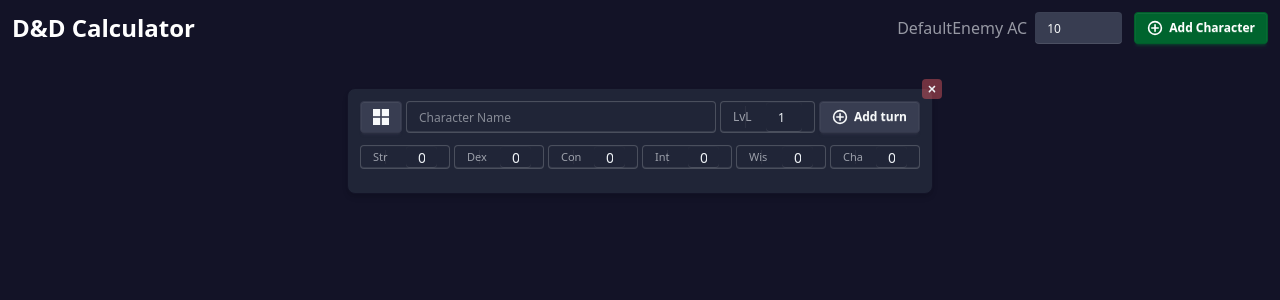
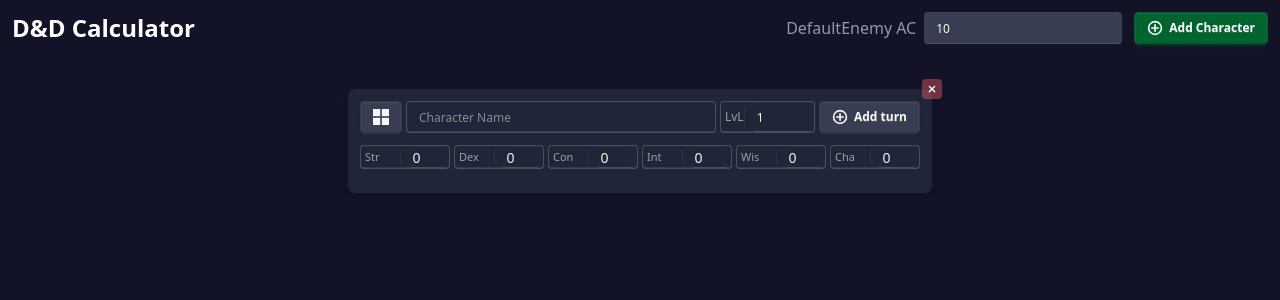
Before and after one commit to julianmenav/dnd-calculator, a React (Vite) app: page / in a window 1280 px wide. Both pictures are taken after a click on the button "Add Character". Shown: the top 300 px of the page. Built offline with nearby package versions, Linux system fonts and the light colour scheme.

Commit message:
feat: limit input numbers

```diff
--- a/src/components/Character.tsx
+++ b/src/components/Character.tsx
@@ -6,6 +6,7 @@
 import X from '../icons/X'
 import Plus from '../icons/Plus'
 import Squares from '../icons/Squares'
+import InputNumber from './InputNumber'
 
 export default function CharacterComponent({
   character,
@@ -32,7 +33,7 @@
           }
         >
           <div className="flex w-full flex-row justify-between gap-1">
-            <div className="flex flex-row flex-grow gap-1">
+            <div className="flex flex-grow flex-row gap-1">
               <button
                 className="btn btn-secondary btn-sm"
                 onClick={() =>
@@ -51,17 +52,17 @@
                   updateCharacter(character.id, { name: e.target.value })
                 }
               />
-              <label className="input input-sm max-w-[95px]">
-                <span className="label w-1/4">LvL</span>
-                <input
-                  className="input input-sm w-3/4"
-                  type="text"
+              <label className="input input-sm max-w-[95px] px-1">
+                <span className="label w-1/4 p-0 m-0">LvL</span>
+                <InputNumber
                   value={character.lvl}
-                  onChange={(e) =>
+                  className="input input-sm w-3/4 px-1"
+                  onChange={(value) =>
                     updateCharacter(character.id, {
-                      lvl: Number(e.target.value),
+                      lvl: value ?? 0,
                     })
                   }
+                  regex={/^$|^\d{1,2}$/}
                 />
               </label>
             </div>
@@ -77,20 +78,20 @@
           {!character.compactMode && (
             <div className="flex max-w-[900px] flex-row flex-wrap justify-around gap-1">
               {ABILITIES.map((ability) => (
-                <label key={ability} className="input input-xs max-w-[90px]">
-                  <span className="label w-1/12">{ability.slice(0, 3)}</span>
-                  <input
-                    className="input w-11/12"
-                    type="text"
+                <label key={ability} className="input input-xs max-w-[90px] px-1">
+                  <span className="label w-1/2 p-0 m-0">{ability.slice(0, 3)}</span>
+                  <InputNumber
                     value={character.abilities[ability]}
-                    onChange={(e) =>
+                    className="w-1/2 px-1"
+                    regex={/^$|^-?$|^-?[0-9]$/}
+                    onChange={(value) => {
                       updateCharacter(character.id, {
                         abilities: {
                           ...character.abilities,
-                          [ability]: Number(e.target.value),
+                          [ability]: value,
                         },
                       })
-                    }
+                    }}
                   />
                 </label>
               ))}
--- /dev/null
+++ b/src/components/InputNumber.tsx
@@ -0,0 +1,42 @@
+import { useState } from 'react'
+
+export default function InputNumber({
+  value,
+  className,
+  onChange,
+  regex,
+}: {
+  value: number | null
+  className?: string
+  onChange?: (value: number | null) => void
+  regex?: RegExp
+}) {
+  const [localValue, setLocalValue] = useState(value?.toString() ?? '')
+
+  return (
+    <input
+      className={`input ${className}`}
+      type="text"
+      value={localValue}
+      onChange={(e) => {
+        const raw = e.target.value
+        console.log('raw', raw)
+        if (regex?.test(raw)) {
+          setLocalValue(raw)
+        }
+
+        const trimmed = raw.trim()
+        if (trimmed == '') {
+          onChange?.(null)
+          console.log('cambiando a 0')
+        }
+
+        const value = parseInt(trimmed, 10)
+        if (!isNaN(value)) {
+          onChange?.(value)
+          console.log('cambiando a ' + value)
+        }
+      }}
+    />
+  )
+}
--- a/src/components/Scenario.tsx
+++ b/src/components/Scenario.tsx
@@ -2,6 +2,7 @@
 import Plus from '../icons/Plus'
 import { useScenarioStore } from '../store/scenarioStore'
 import CharacterComponent from './Character'
+import InputNumber from './InputNumber'
 
 function Scenario() {
   const scenario = useScenarioStore((state) => state.scenario)
@@ -14,19 +15,17 @@
     <ScenarioProvider value={scenario}>
       <div className="flex w-full flex-col gap-3">
         <div className="flex w-full flex-row items-center justify-between p-3">
-          <h1 className="text-white text-2xl font-bold">D&D Calculator</h1>
+          <h1 className="text-2xl font-bold text-white">D&D Calculator</h1>
           <div className="flex flex-row items-center gap-3">
             <div className="flex gap-2">
               <label className="label">
                 <span className="label-text">DefaultEnemy AC</span>
               </label>
-              <input
-                type="number"
-                className="input input-sm border-0 bg-secondary text-secondary-content"
-                min={0}
-                max={30}
+              <InputNumber
+                className="input input-sm bg-secondary text-secondary-content border-0"
                 value={scenario.enemyAc}
-                onChange={(e) => updateEnemyAc(Number(e.target.value))}
+                regex={/^$|^-?$|^-?\d{1,2}$/}
+                onChange={(value) => updateEnemyAc(value ?? 0)}
               />
             </div>
             <button
@@ -38,7 +37,7 @@
             </button>
           </div>
         </div>
-        <div className="flex flex-row gap-3 py-5 overflow-x-auto px-2 justify-center">
+        <div className="flex flex-row justify-center gap-3 overflow-x-auto px-2 py-5">
           {scenario.characters.map((char) => (
             <CharacterComponent key={char.id} character={char} />
           ))}
```
